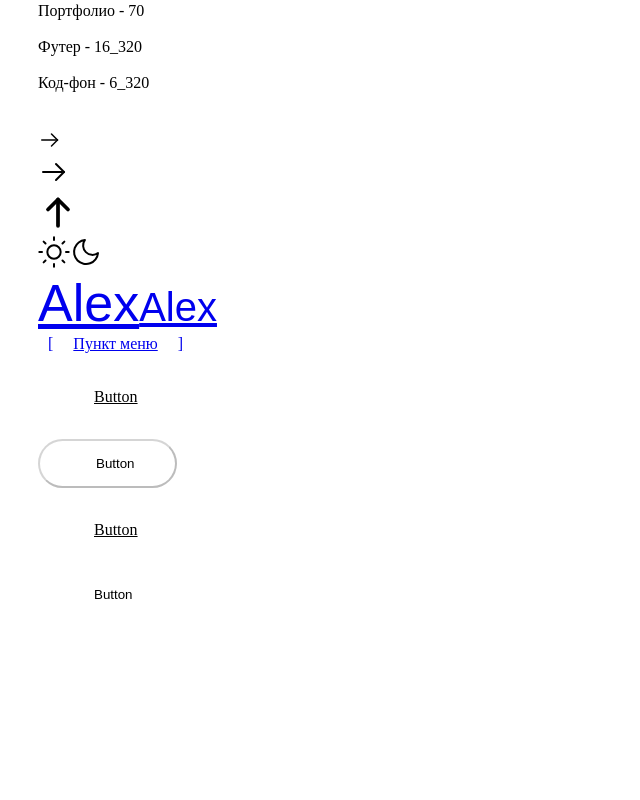
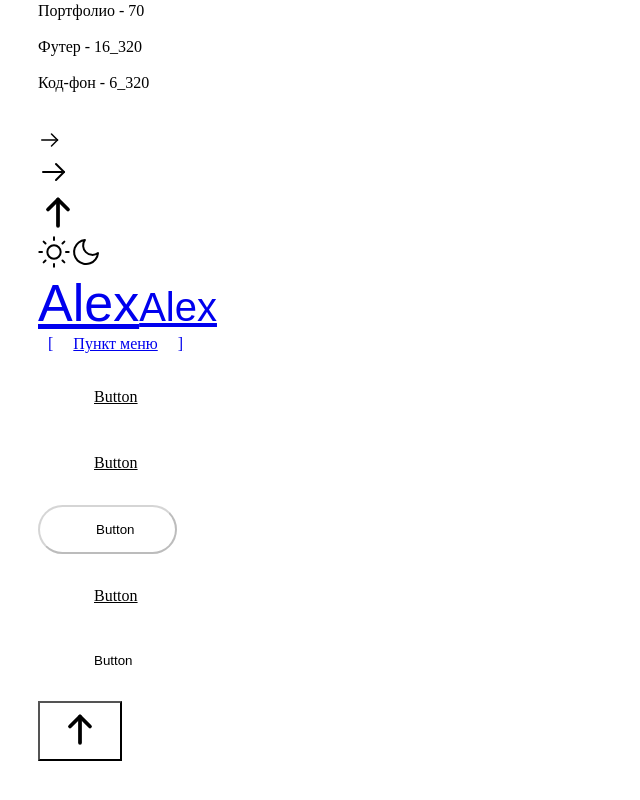
Before and after one commit to Alex-Nicalace/webcraft, a React (Vite) app: page / in a window 1280 px wide. Shown: the part 370-1170 px from the top of the page, without its empty margins (0-640 px from the left). Before the commit the page ends 1121 px from the top, so only its background shows below. Built offline with nearby package versions, Linux system fonts and the light colour scheme; the HTML template or start-up script is replaced by a standard one.

Commit message:
ScrollUp: create

```diff
--- a/src/App.tsx
+++ b/src/App.tsx
@@ -1,6 +1,7 @@
 import './App.scss';
 import Container from './components/Container';
 import Logo from './components/Logo';
+import ScrollUp from './components/ScrollUp';
 import Button from './components/ui/Button';
 import Icon from './components/ui/Icon';
 
@@ -59,6 +60,9 @@ function App() {
         <Button href="#">Button</Button>
         <br />
         <br />
+        <Button href="#">Button</Button>
+        <br />
+        <br />
         <Button disabled>Button</Button>
         <br />
         <br />
@@ -72,6 +76,7 @@ function App() {
         </Button>
         <br />
         <br />
+        <ScrollUp />
         <br />
         <br />
         <br />
--- /dev/null
+++ b/src/components/ScrollUp/ScrollUp.scss
@@ -0,0 +1,41 @@
+.scroll-up {
+  position: relative;
+  width: rem(84);
+  height: rem(60);
+  background-color: var(--color-scrollup-bg);
+  box-shadow: 0 rem(14) rem(20) 0 var(--color-scrollup-box-shadow);
+  color: var(--white);
+  transition: background-color 0.2s ease-out 0s;
+
+  &::before,
+  &::after {
+    content: '';
+    position: absolute;
+    top: 0;
+    left: 0;
+    width: rem(10);
+    height: 100%;
+    border: rem(4) solid var(--color-scrollup-bracket);
+  }
+  &::before {
+    border-right: none;
+  }
+  &::after {
+    left: auto;
+    right: 0;
+    border-left: none;
+  }
+  // .scroll-up__icon
+  &__icon {
+  }
+
+  @media (pointer: fine) {
+    &:hover {
+      background-color: var(--color-scrollup-hover-bg);
+    }
+  }
+
+  &:active {
+    background-color: var(--color-scrollup-hover-bg);
+  }
+}
--- /dev/null
+++ b/src/components/ScrollUp/ScrollUp.tsx
@@ -0,0 +1,30 @@
+import './ScrollUp.scss';
+import Icon from '../ui/Icon';
+import { TScrollUpProps } from './ScrollUp.types';
+
+function ScrollUp({
+  className,
+  isNotAnimated = false,
+}: TScrollUpProps): JSX.Element {
+  function scrollToTop() {
+    window.scrollTo({ top: 0, behavior: isNotAnimated ? 'instant' : 'smooth' });
+  }
+
+  return (
+    <button
+      className={['scroll-up', className].filter(Boolean).join(' ')}
+      onClick={scrollToTop}
+    >
+      <Icon
+        className="scroll-up__icon"
+        name="ArrowRight"
+        width={40}
+        height={40}
+        rotate={-90}
+        strokeWidth={3}
+      />
+    </button>
+  );
+}
+
+export default ScrollUp;
--- /dev/null
+++ b/src/components/ScrollUp/ScrollUp.types.ts
@@ -0,0 +1 @@
+export type TScrollUpProps = { className?: string; isNotAnimated?: boolean };
--- /dev/null
+++ b/src/components/ScrollUp/index.ts
@@ -0,0 +1,3 @@
+import ScrollUp from './ScrollUp';
+
+export default ScrollUp;
--- a/src/styles/custom-properties.scss
+++ b/src/styles/custom-properties.scss
@@ -12,6 +12,8 @@
   --disabled-1: #26313f;
   --disabled-light: #b1bad0;
   --disabled-2: #5c6979;
+  --gray-deep-space: rgba(17, 21, 26, 0.4);
+  --color-fade-blue: rgba(103, 121, 153, 0.36);
 
   // цвета компонентов
   --color-button-bg: var(--siniy);
@@ -22,6 +24,9 @@
   --color-button-secondary-text: var(--siniy);
   --color-button-secondary-dot: var(--siniy);
   --color-button-secondary-text-hover: var(--white);
+
+  --color-scrollup-bracket: var(--siniy);
+  --color-scrollup-hover-bg: var(--siniy);
 
   &,
   &.dark-mode {
@@ -34,6 +39,9 @@
     --color-button-bg-disabled: var(--disabled-1);
     --color-button-text-disabled: var(--disabled-2);
     --color-button-secondary-border-dot-text-disabled: var(--disabled-1);
+
+    --color-scrollup-bg: var(--blue-dark-slate);
+    --color-scrollup-box-shadow: var(--gray-deep-space);
   }
 
   &.light-mode {
@@ -46,6 +54,9 @@
     --color-button-bg-disabled: var(--disabled-light);
     --color-button-text-disabled: var(--color-bg-light);
     --color-button-secondary-border-dot-text-disabled: var(--disabled-light);
+
+    --color-scrollup-bg: var(--blue-soft-grey);
+    --color-scrollup-box-shadow: var(--color-fade-blue);
   }
 }
 
```
